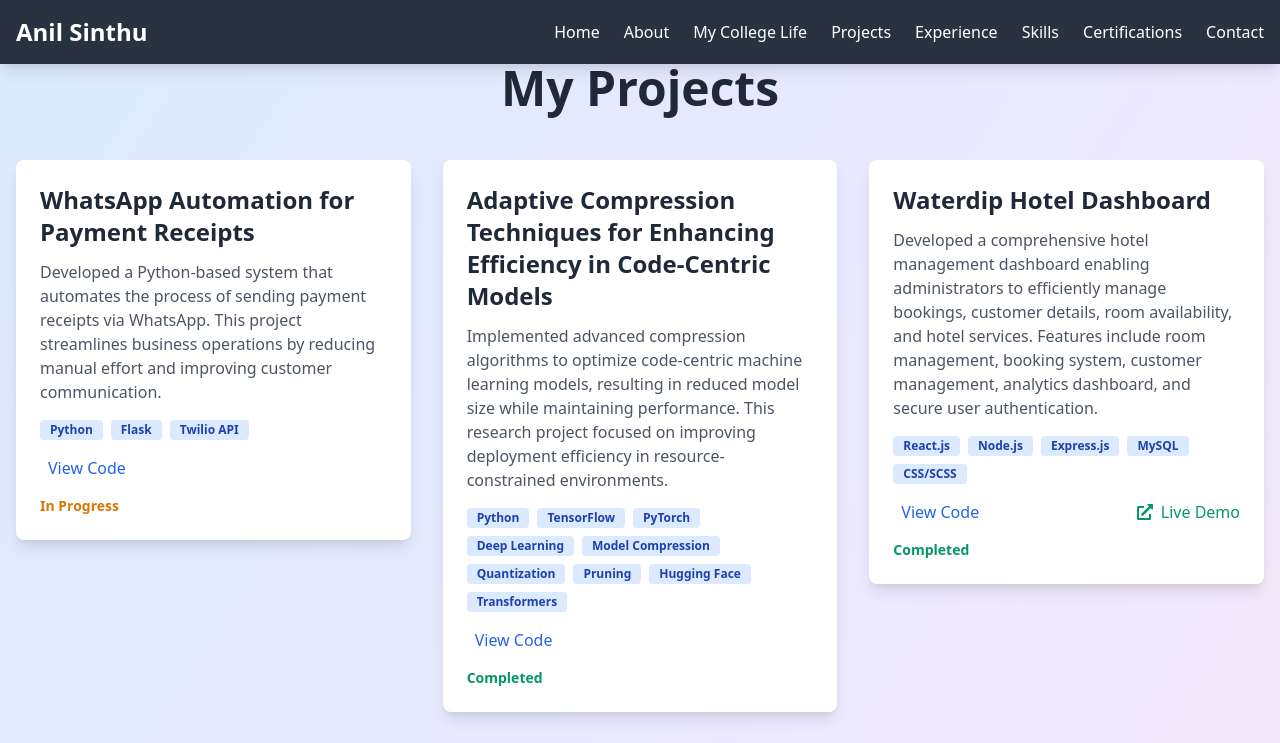
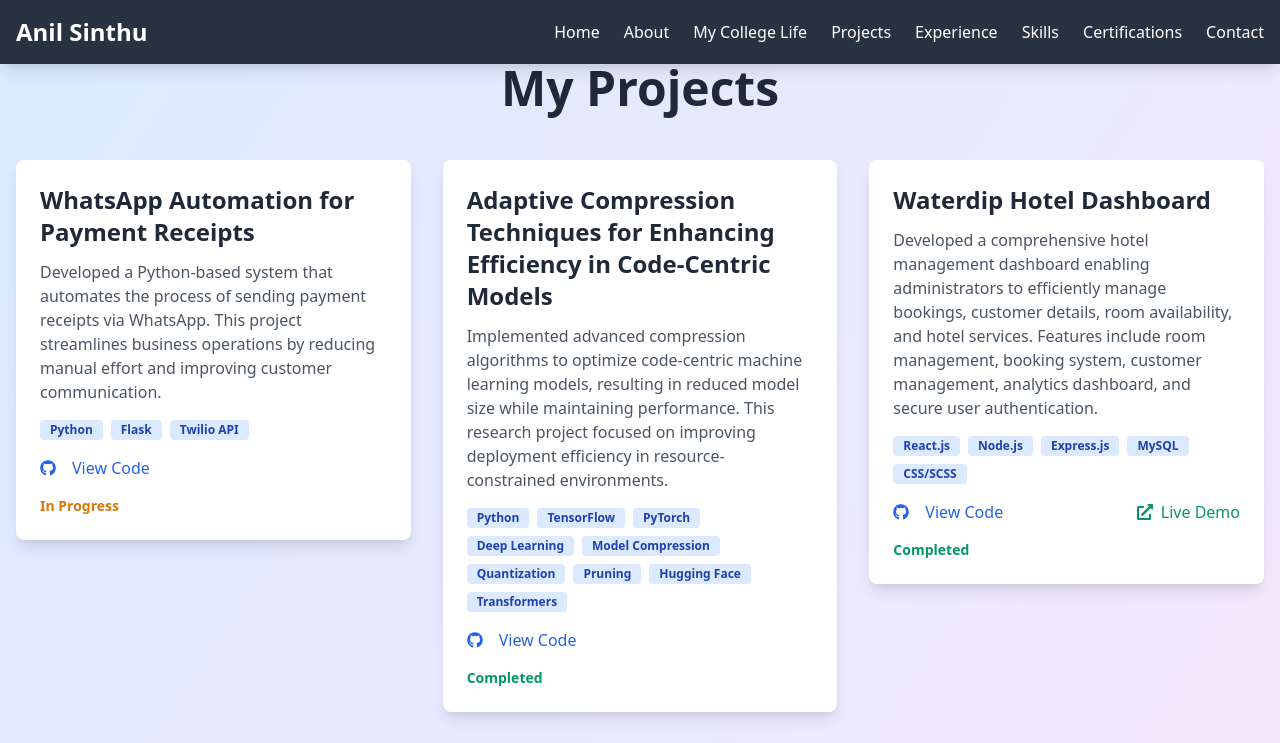
Before and after one commit to anilsinthu114/anilsinthu, a Next.js app: page /projects in a window 1280 px wide. Shown: the top 743 px of the page. Built offline with nearby package versions, Linux system fonts and the light colour scheme.

Commit message:
git icons fix

```diff
--- a/components/ProjectCard.js
+++ b/components/ProjectCard.js
@@ -1,6 +1,6 @@
+import { motion } from 'framer-motion';
 import React, { useState } from 'react';
-import { motion } from 'framer-motion';
-import { FaGithub, FaExternalLinkAlt, FaLock } from 'react-icons/fa';
+import { FaExternalLinkAlt, FaGithub, FaLock } from 'react-icons/fa';
 
 const ProjectCard = ({ title, description, techStack, link, icon, status, liveLink }) => {
   const [isHovered, setIsHovered] = useState(false);
@@ -29,7 +29,7 @@ const ProjectCard = ({ title, description, techStack, link, icon, status, liveLi
             rel="noopener noreferrer"
             className="text-blue-600 hover:text-blue-800 transition-colors flex items-center"
           >
-            {icon}
+            <FaGithub className="mr-2" />
             <span className="ml-2">View Code</span>
           </a>
         ) : (
```
